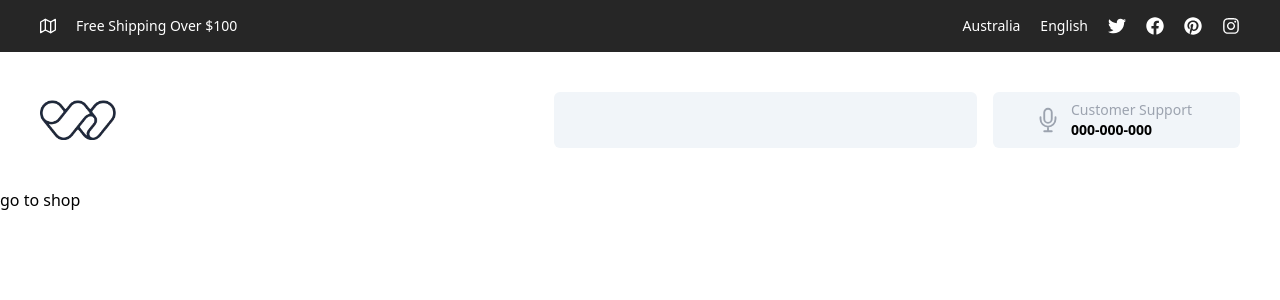
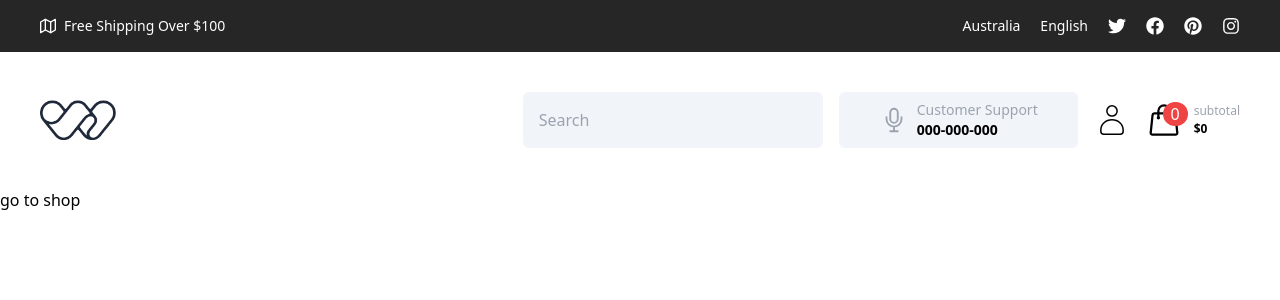
Before and after one commit to Cakinn1/ecom-shop, a React (Create React App) app: page / in a window 1280 px wide. Shown: the top 300 px of the page. Built offline with nearby package versions, Linux system fonts and the light colour scheme.

Commit message:
plemented nav bar

```diff
--- a/src/App.tsx
+++ b/src/App.tsx
@@ -9,9 +9,11 @@ import Nav from "./pages/Nav";
 export default function App() {
   //  need to book bookmark system somewhere else,
   const [bookMarkCart, setBookMarkCart] = useState<ShopProps["products"]>([]);
-  const [cartCounter, setCartCounter] = useState<number>(0)
+  const [cartCounter, setCartCounter] = useState<number>(0);
   const [shopData, setShopData] = useState<ShopProps["products"]>([]);
   const [bookMarkModel, setBookMarkModel] = useState<boolean>(false);
+  const [searchByTitle, setSearchByTitle] = useState<string>("iphone");
+
 
   //  need to fix bookmark model
   function addBookMark(id: number) {
@@ -35,15 +37,15 @@ export default function App() {
     <Router>
       {/* delete model for now add back later. */}
       {/* {bookMarkModel && <BookMarkMode />} */}
-      <Nav />
+      <Nav cartCounter={cartCounter} setSearchByTitle={setSearchByTitle} />
       <Routes>
         <Route path="/" element={<Landing />} />
         <Route
           path="/shop"
           element={
             <Shop
-             setCartCounter={setCartCounter}
-             cartCounter={cartCounter}
+              setCartCounter={setCartCounter}
+              cartCounter={cartCounter}
               bookMarkCart={bookMarkCart}
               setBookMarkModel={setBookMarkModel}
               addBookMark={addBookMark}
--- a/src/components/nav/MainNav.tsx
+++ b/src/components/nav/MainNav.tsx
@@ -1,6 +1,14 @@
 import React from "react";
 import { IoMicOutline } from "react-icons/io5";
-export default function MainNav() {
+import { CiUser } from "react-icons/ci";
+import { HiOutlineShoppingBag } from "react-icons/hi2";
+export default function MainNav({
+  cartCounter,
+  setSearchByTitle,
+}: {
+  cartCounter: number;
+  setSearchByTitle: (value: string) => void;
+}) {
   return (
     <nav>
       <div className="max-w-[1400px] mx-auto p-10">
@@ -11,8 +19,10 @@ export default function MainNav() {
           <div className="flex items-center gap-x-4">
             <form onSubmit={(e) => e.preventDefault()}>
               <input
+                onChange={(e) => setSearchByTitle(e.target.value)}
                 type="text"
-                className="bg-slate-100 px-24 py-4 rounded-md"
+                placeholder="Search"
+                className="bg-slate-100 focus:outline-none w-[300px] px-4  py-4 rounded-md"
               />
             </form>
             <div className="bg-slate-100 text-sm  items-center gap-x-2 py-2 px-10 flex h-[56px] h-14/ rounded-md ">
@@ -23,8 +33,22 @@ export default function MainNav() {
                 <p className="text-gray-400">Customer Support</p>
                 <p className="font-semibold">000-000-000</p>
               </div>
+            </div>
+            <div className="flex items-center gap-x-4">
+              <CiUser className="text-4xl" />
+              <div className="flex gap-x-3">
+                <div className="relative">
+                  <HiOutlineShoppingBag className="text-4xl" />
+                  <div className="absolute bg-red-500 top-0 -right-[6px] rounded-2xl px-2 text-white">
+                    {cartCounter}
+                  </div>
+                </div>
 
-              <div></div>
+                <div>
+                  <p className="text-[12px] text-gray-400">subtotal</p>
+                  <p className="text-[12px] font-bold">$0</p>
+                </div>
+              </div>
             </div>
           </div>
         </div>
--- a/src/components/nav/TopNav.tsx
+++ b/src/components/nav/TopNav.tsx
@@ -10,7 +10,7 @@ export default function TopNav() {
   return (
     <nav className="bg-[#262626] text-white py-4 px-10 ">
       <div className="max-w-[1400px] mx-auto flex justify-between items-center">
-        <div className="flex items-center gap-x-5">
+        <div className="flex items-center gap-x-2">
           <FiMap />
           <h4 className="text-sm">Free Shipping Over $100</h4>
         </div>
--- a/src/pages/Nav.tsx
+++ b/src/pages/Nav.tsx
@@ -2,11 +2,11 @@ import React from "react";
 import TopNav from "../components/nav/TopNav";
 import MainNav from "../components/nav/MainNav";
 
-export default function Nav() {
+export default function Nav({cartCounter, setSearchByTitle}: {cartCounter: number, setSearchByTitle: (value: string) => void}) {
   return (
     <nav>
       <TopNav />
-      <MainNav />
+      <MainNav setSearchByTitle={setSearchByTitle} cartCounter={cartCounter} />
     </nav>
   );
 }
--- a/src/pages/Shop.tsx
+++ b/src/pages/Shop.tsx
@@ -85,6 +85,7 @@ export default function Shop({
       console.log(error);
     }
   }
+
   return (
     <section className="max-w-[1000px] mx-auto">
       <Link to="/bookmark">bookmark temp</Link>
```
